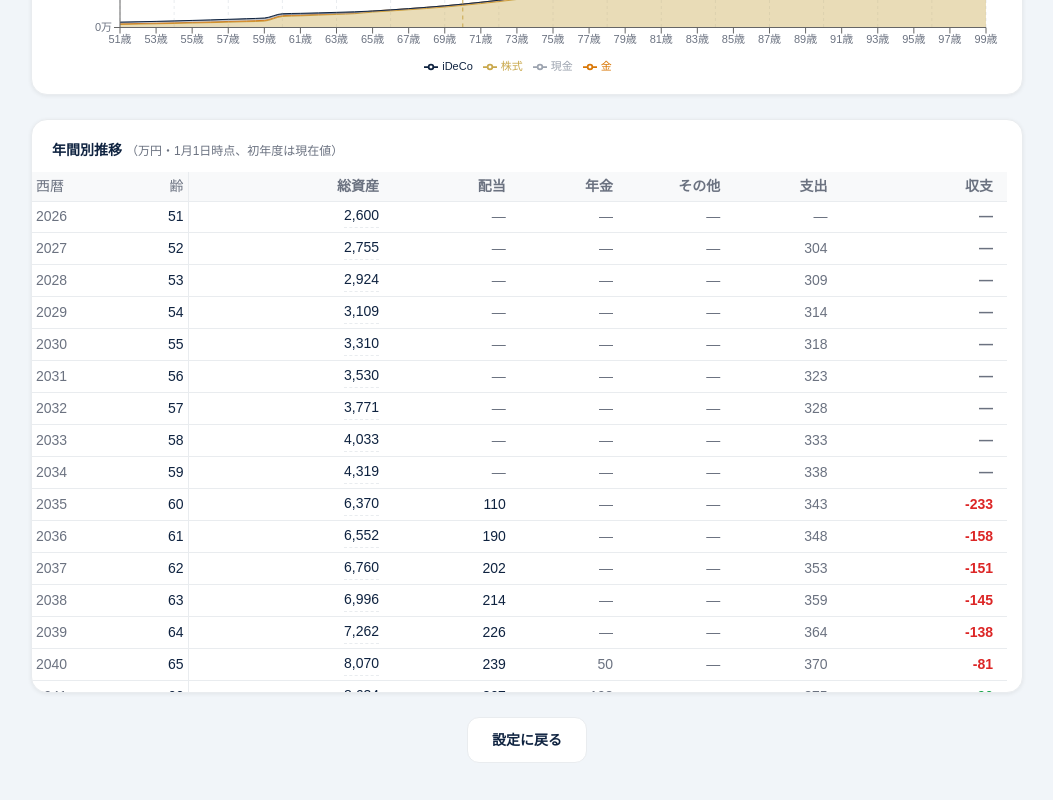
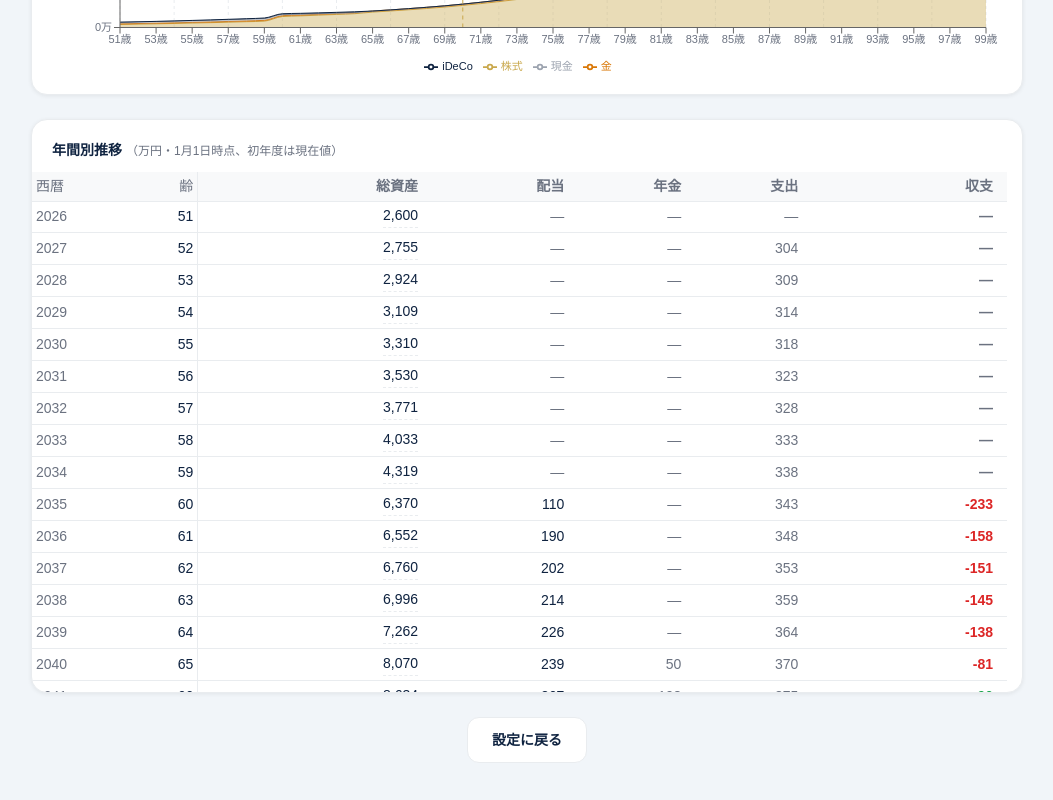
Before and after one commit to toyakaku10-creator/kurasu, a Next.js app: page /kurasu/result in a window 1280 px wide. Shown: the part 868-1668 px from the top of the page, without its empty margins (113-1166 px from the left). Built offline with nearby package versions, Linux system fonts and the light colour scheme.

Commit message:
fix: 年金列を公的年金のみに整理・退職金iDeCo列を削除

```diff
--- a/app/kurasu/result/ResultClient.tsx
+++ b/app/kurasu/result/ResultClient.tsx
@@ -312,14 +312,13 @@ export default function ResultClient() {
             <div style={{ overflowX: 'auto', overflowY: 'auto', maxHeight: '520px', WebkitOverflowScrolling: 'touch', scrollbarGutter: 'stable' }}>
               <table className="border-collapse" style={{ minWidth: '320px', width: '100%', fontSize: '14px', tableLayout: 'fixed' }}>
                 <colgroup>
-                  <col style={{ width: '10%' }} />  {/* 西暦      */}
+                  <col style={{ width: '11%' }} />  {/* 西暦      */}
                   <col style={{ width:  '6%' }} />  {/* 齢        */}
-                  <col style={{ width: '20%' }} />  {/* 総資産    */}
-                  <col style={{ width: '13%' }} />  {/* 配当      */}
-                  <col style={{ width: '11%' }} />  {/* 年金      */}
-                  <col style={{ width: '11%' }} />  {/* その他    */}
-                  <col style={{ width: '11%' }} />  {/* 支出      */}
-                  <col style={{ width: '18%' }} />  {/* 収支      */}
+                  <col style={{ width: '23%' }} />  {/* 総資産    */}
+                  <col style={{ width: '15%' }} />  {/* 配当      */}
+                  <col style={{ width: '12%' }} />  {/* 年金      */}
+                  <col style={{ width: '12%' }} />  {/* 支出      */}
+                  <col style={{ width: '21%' }} />  {/* 収支      */}
                 </colgroup>
                 <thead>
                   <tr style={{
@@ -333,7 +332,6 @@ export default function ResultClient() {
                       { label: '総資産', align: 'right', pl: '4px', pr: '4px', bold: true,  divider: false },
                       { label: '配当',   align: 'right', pl: '4px', pr: '4px', bold: true,  divider: false },
                       { label: '年金',   align: 'right', pl: '4px', pr: '4px', bold: true,  divider: false },
-                      { label: 'その他', align: 'right', pl: '4px', pr: '4px', bold: true,  divider: false },
                       { label: '支出',   align: 'right', pl: '4px', pr: '4px', bold: true,  divider: false },
                       { label: '収支',   align: 'right', pl: '4px', pr: '14px', bold: true, divider: false },
                     ] as const).map(({ label, align, pl, pr, bold, divider }) => (
@@ -349,17 +347,14 @@ export default function ResultClient() {
                 <tbody>
                   {rows.map((r, i) => {
                     const preRetirement = r.age < params.retirementAge;
-                    // 年金列: 公的年金+年金払い退職給付のみ
+                    // 年金列: 公的年金+年金払い退職給付のみ（退職金・iDeCoは含めない）
                     const pensionIncome = r.pensionPublic + r.pensionBenefit;
-                    // その他列: 再投資OFFのときのみ退職金・iDeCo受取を表示
-                    const otherIncome = params.reinvestRetirement ? 0 : r.retirementIncome + r.iDeCoIncome;
                     const yoyDiff = i > 0 ? r.totalAssets - rows[i - 1].totalAssets : null;
-                    // 収支 = 表示値（万円丸め後）の和差で計算してズレをなくす
+                    // 収支 = 配当 + 年金 - 支出（表示値ベース）
                     const mDiv     = Math.round(r.dividendIncome / 10_000);
                     const mPension = Math.round(pensionIncome    / 10_000);
-                    const mOther   = Math.round(otherIncome      / 10_000);
                     const mExp     = Math.round(r.livingExpense  / 10_000);
-                    const mBal     = mDiv + mPension + mOther - mExp;
+                    const mBal     = mDiv + mPension - mExp;
                     return (
                       <tr key={r.age} style={{ borderBottom: `1px solid ${BORDER}` }}>
                         {/* 1. 西暦 */}
@@ -384,15 +379,11 @@ export default function ResultClient() {
                         <td className="py-1 text-right tabular-nums" style={{ color: SUB, paddingLeft: '4px', paddingRight: '4px' }}>
                           {tbl(pensionIncome)}
                         </td>
-                        {/* 6. その他収入（再投資OFFのみ退職金・iDeCo） */}
-                        <td className="py-1 text-right tabular-nums" style={{ color: SUB, paddingLeft: '4px', paddingRight: '4px' }}>
-                          {tbl(otherIncome)}
-                        </td>
-                        {/* 7. 支出 */}
+                        {/* 6. 支出 */}
                         <td className="py-1 text-right tabular-nums" style={{ color: SUB, paddingLeft: '4px', paddingRight: '4px' }}>
                           {tbl(r.livingExpense)}
                         </td>
-                        {/* 8. 収支（表示値ベースで計算） */}
+                        {/* 7. 収支（配当+年金−支出） */}
                         <td className="py-1 text-right tabular-nums font-semibold"
                           style={{ color: preRetirement ? SUB : mBal >= 0 ? GREEN : RED, paddingLeft: '4px', paddingRight: '14px' }}>
                           {preRetirement ? '—' : mBal === 0 ? '—' : (mBal > 0 ? '+' : '') + mBal.toLocaleString()}
```
